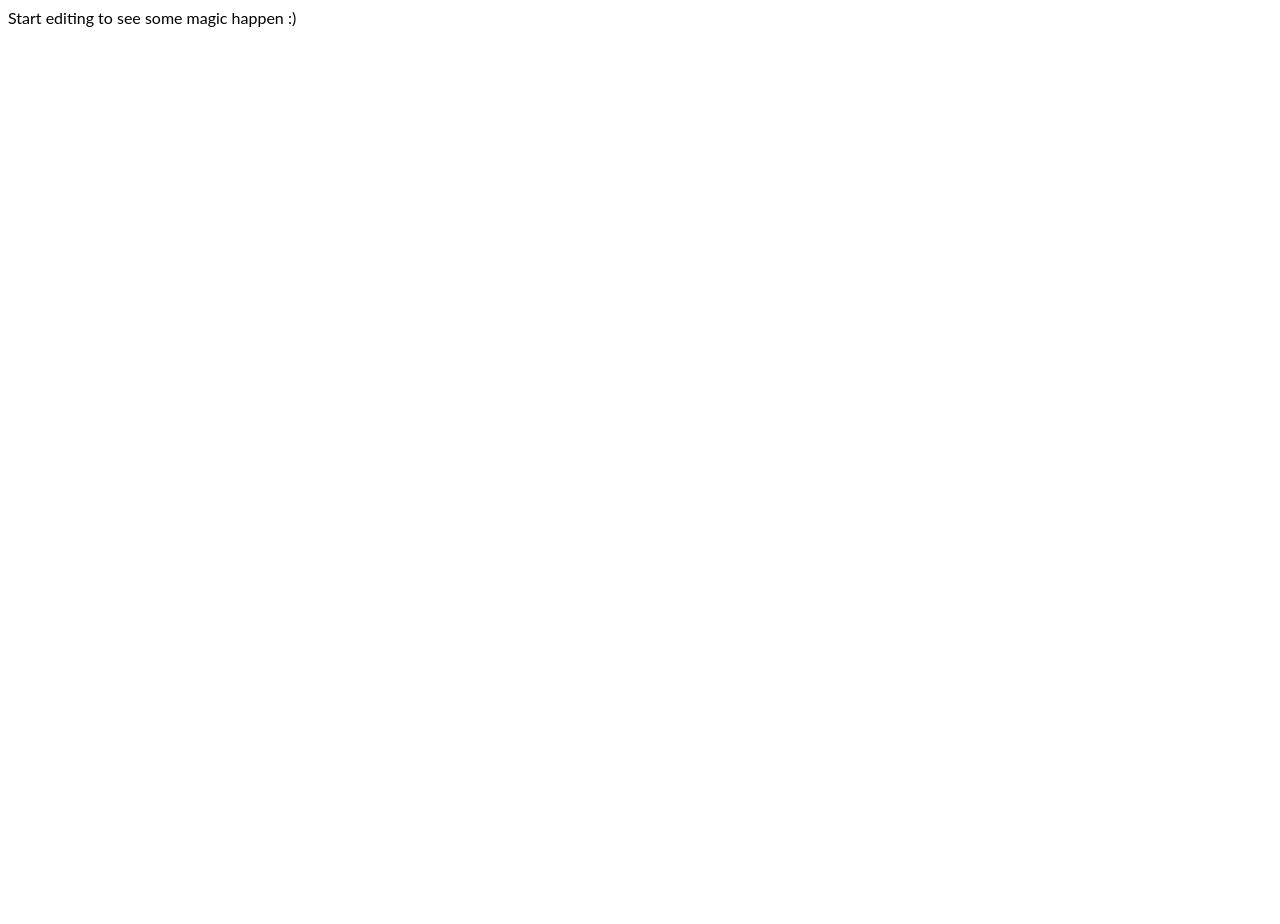
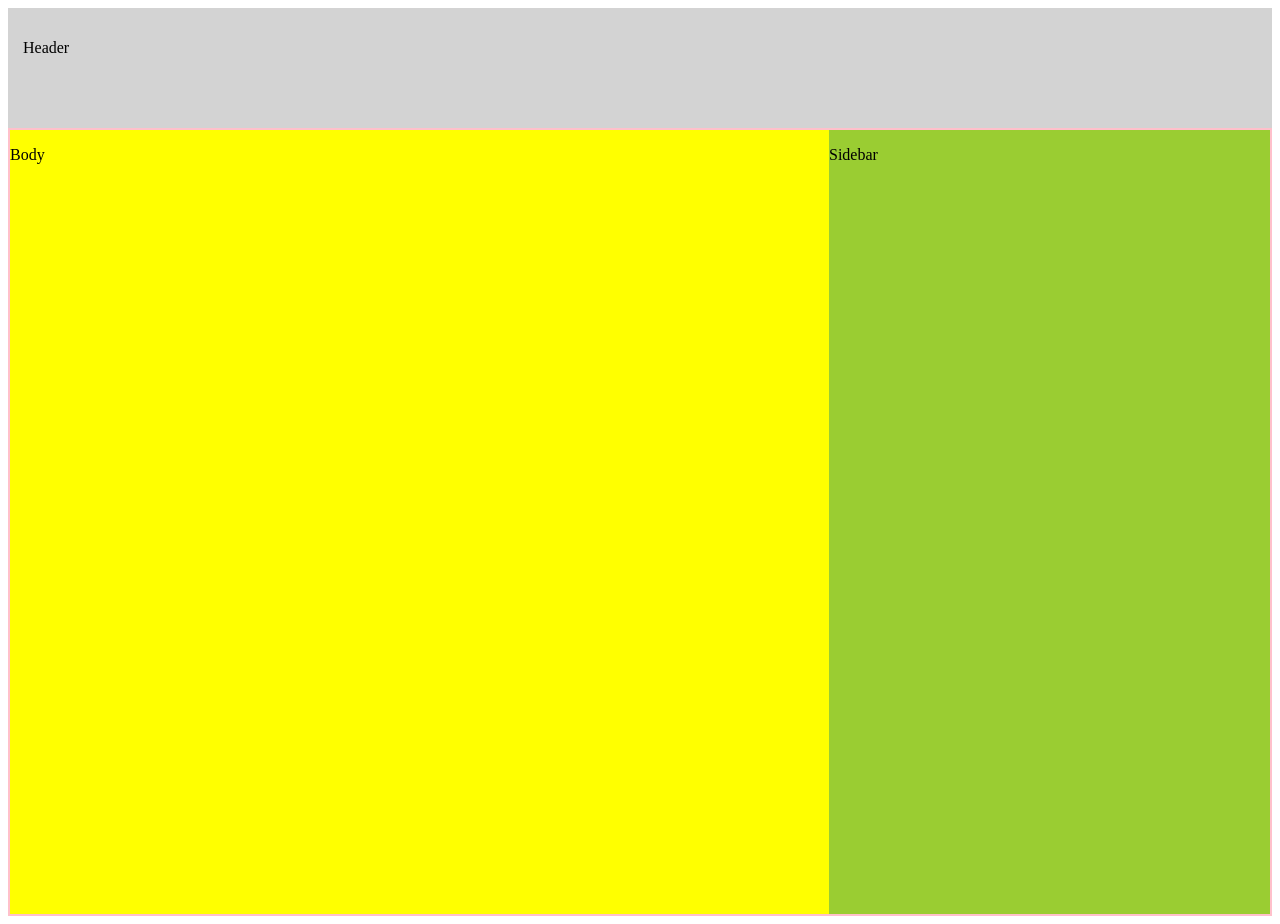
Before and after one commit to wilferraciolli/AngularCalendar, an Angular app: page / in a window 1280 px wide. Before the commit the page ends 800 px from the top, so only its background shows below. Built offline with nearby package versions, Linux system fonts and the light colour scheme.

Commit message:
2 files modified, 6 added

```diff
--- a/src/app/app.component.html
+++ b/src/app/app.component.html
@@ -1,4 +1,2 @@
-
-<p>
-  Start editing to see some magic happen :)
-</p>
+<app-header></app-header>
+<app-content></app-content>
--- a/src/app/app.module.ts
+++ b/src/app/app.module.ts
@@ -3,10 +3,12 @@ import { BrowserModule } from '@angular/platform-browser';
 import { FormsModule } from '@angular/forms';
 
 import { AppComponent } from './app.component';
+import { HeaderComponent } from './header/header.component';
+import { ContentComponent } from './content/content.component';
 
 @NgModule({
   imports:      [ BrowserModule, FormsModule ],
-  declarations: [ AppComponent ],
+  declarations: [ AppComponent, HeaderComponent, ContentComponent ],
   bootstrap:    [ AppComponent ]
 })
 export class AppModule { }
--- /dev/null
+++ b/src/app/content/content.component.css
@@ -0,0 +1,18 @@
+.container{
+  display: flex;
+  flex-wrap: wrap;
+  background-color: pink;
+  min-height: 600px;
+  height: 100%;
+  padding: 2px;
+}
+
+.body{
+  width: 65%;
+  background-color: yellow;
+}
+
+.sidebar{
+  width: 35%;
+  background-color: yellowgreen;
+}
--- /dev/null
+++ b/src/app/content/content.component.html
@@ -0,0 +1,10 @@
+<div class="container">
+  <div class="body">
+    <p>Body</p>
+  </div>
+  <div class="sidebar">
+    <ng-content></ng-content>
+    <p>Sidebar</p>
+  </div>
+
+</div>
--- /dev/null
+++ b/src/app/content/content.component.ts
@@ -0,0 +1,15 @@
+import { Component, OnInit } from '@angular/core';
+
+@Component({
+  selector: 'app-content',
+  templateUrl: './content.component.html',
+  styleUrls: ['./content.component.css']
+})
+export class ContentComponent implements OnInit {
+
+  constructor() { }
+
+  ngOnInit() {
+  }
+
+}
--- /dev/null
+++ b/src/app/header/header.component.css
@@ -0,0 +1,6 @@
+.header{
+  display: flex;
+  background-color: lightgray;
+  padding: 15px;
+  min-height: 90px;
+}
--- /dev/null
+++ b/src/app/header/header.component.html
@@ -0,0 +1,3 @@
+<header class="header">
+  <p>Header</p>
+</header>
--- /dev/null
+++ b/src/app/header/header.component.ts
@@ -0,0 +1,15 @@
+import { Component, OnInit } from '@angular/core';
+
+@Component({
+  selector: 'app-header',
+  templateUrl: './header.component.html',
+  styleUrls: ['./header.component.css']
+})
+export class HeaderComponent implements OnInit {
+
+  constructor() { }
+
+  ngOnInit() {
+  }
+
+}
```
